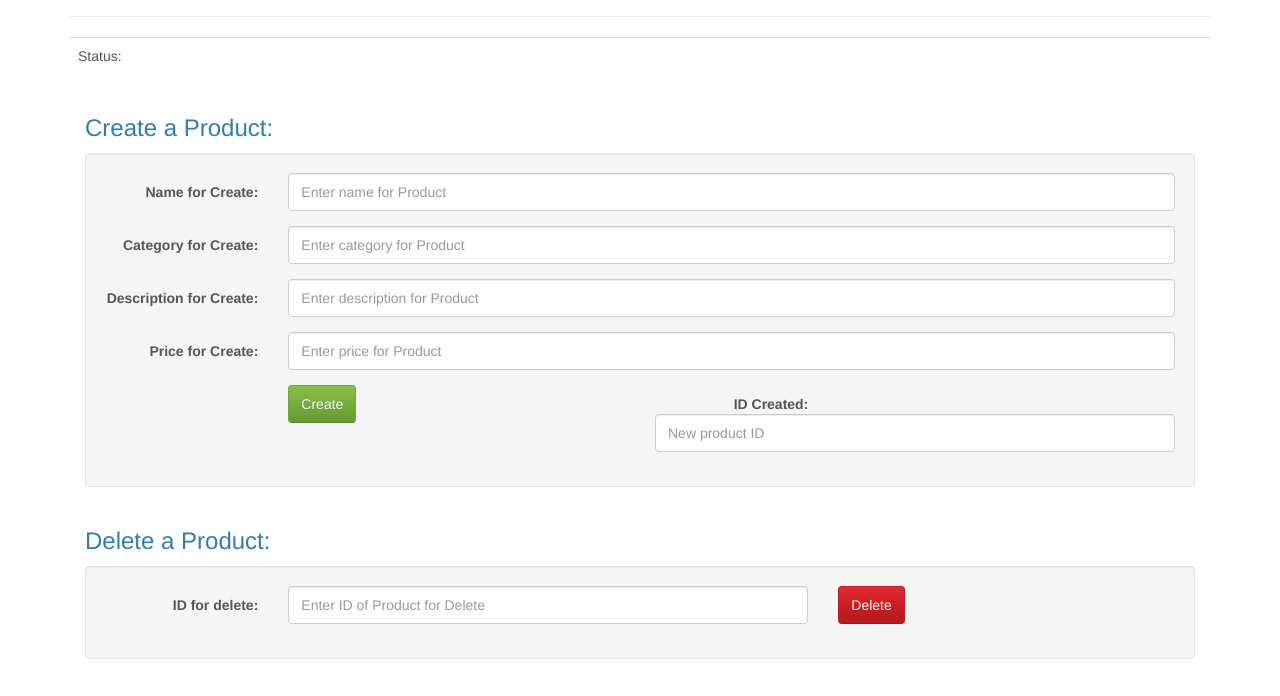
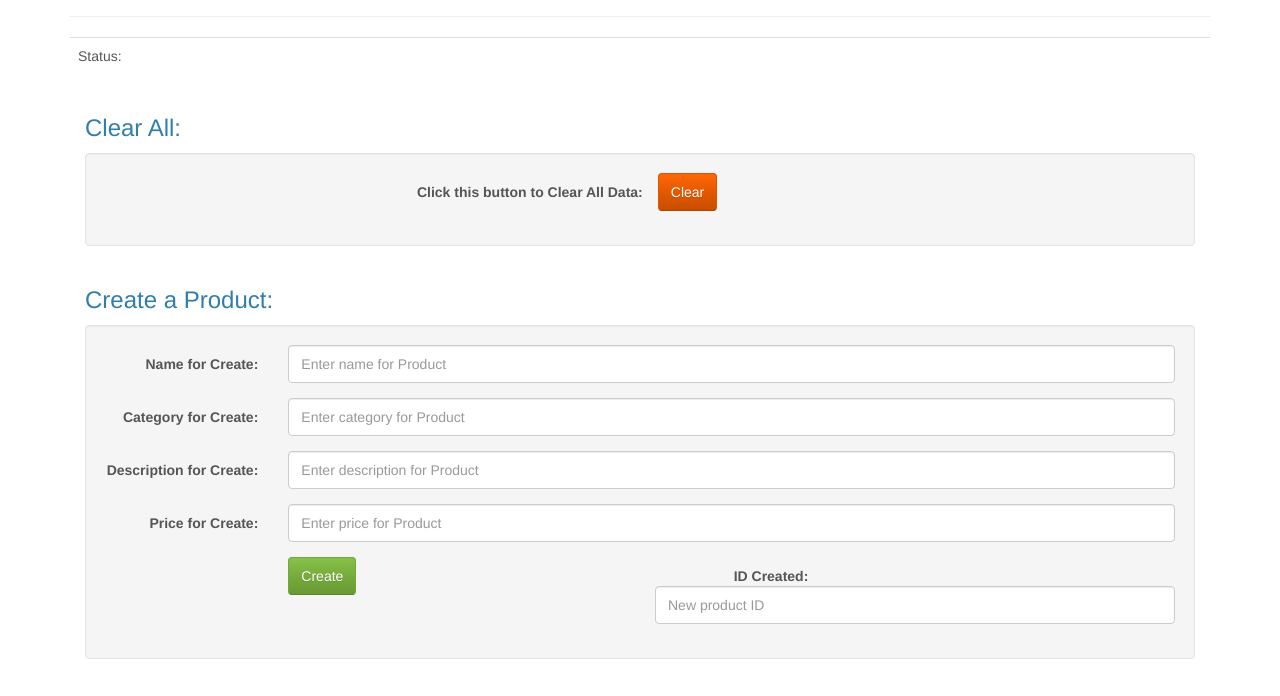
Before and after one commit to CSCI-GA-2820-FA22-001/products, a plain HTML site: page service/static/index.html in a window 1280 px wide. Shown: the part 86-782 px from the top of the page. Drawn offline with Linux system fonts and the light colour scheme; files that its build step writes are made by us from their sources; files whose address does not match are found by name.

Commit message:
add clear button in ui

```diff
--- a/service/static/index.html
+++ b/service/static/index.html
@@ -19,6 +19,22 @@
           <tr><td>Status:</td><td><span id="flash_message"></span></td></tr>
         </table>
       </div>
+
+      <!-- FORM -->
+      <div class="col-md-12" id="form_data">
+        <h3>Clear All:</h3>
+        <div class="well">
+          <div class="form-horizontal">
+            <!-- SUBMIT BUTTONS -->
+            <div class="form-group">
+              <div class="col-sm-offset-2 col-sm-10">
+                <label class="control-label col-sm-5">Click this button to Clear All Data:</label>
+                <button type="submit" class="btn btn-warning" id="clear-btn">Clear</button>
+              </div>
+            </div>
+          </div> <!-- form horizontal -->
+        </div> <!-- end well -->
+      </div> <!-- end Form -->
 
 
       <!-- FORM -->
```
